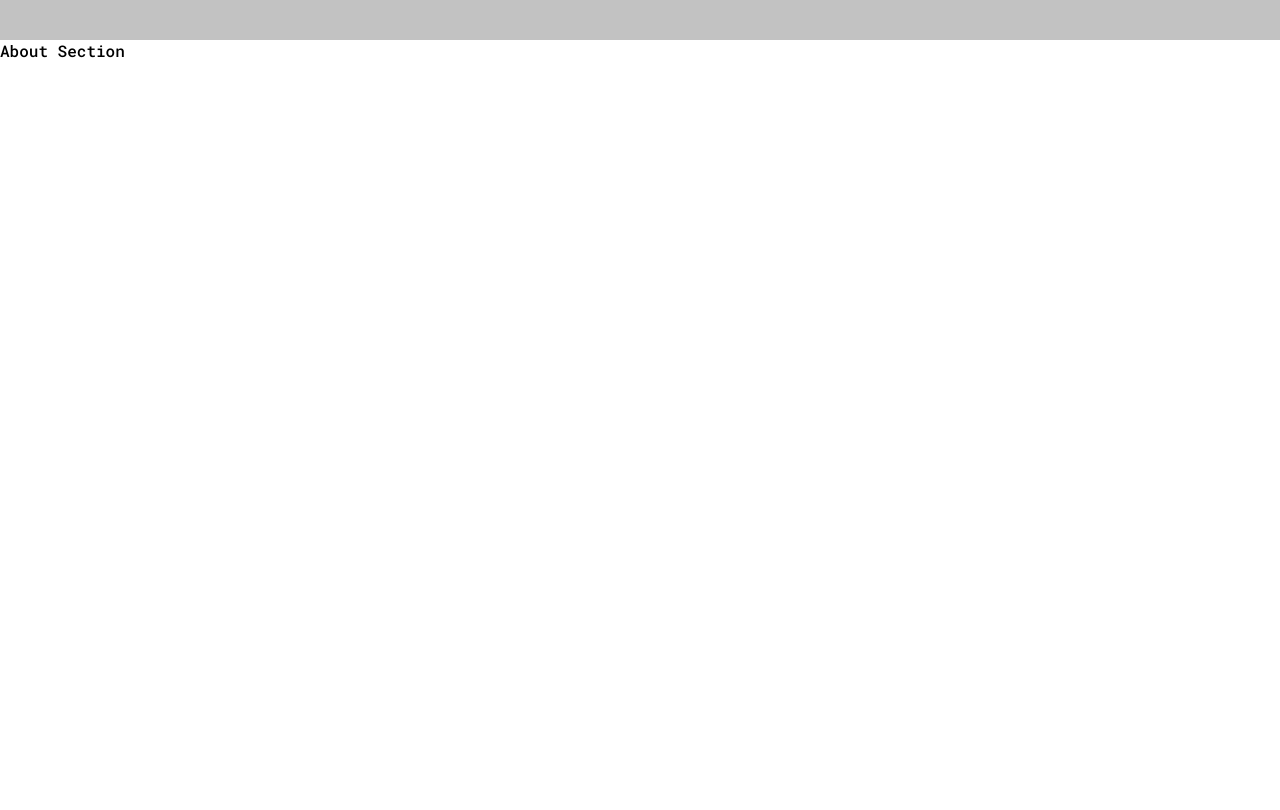
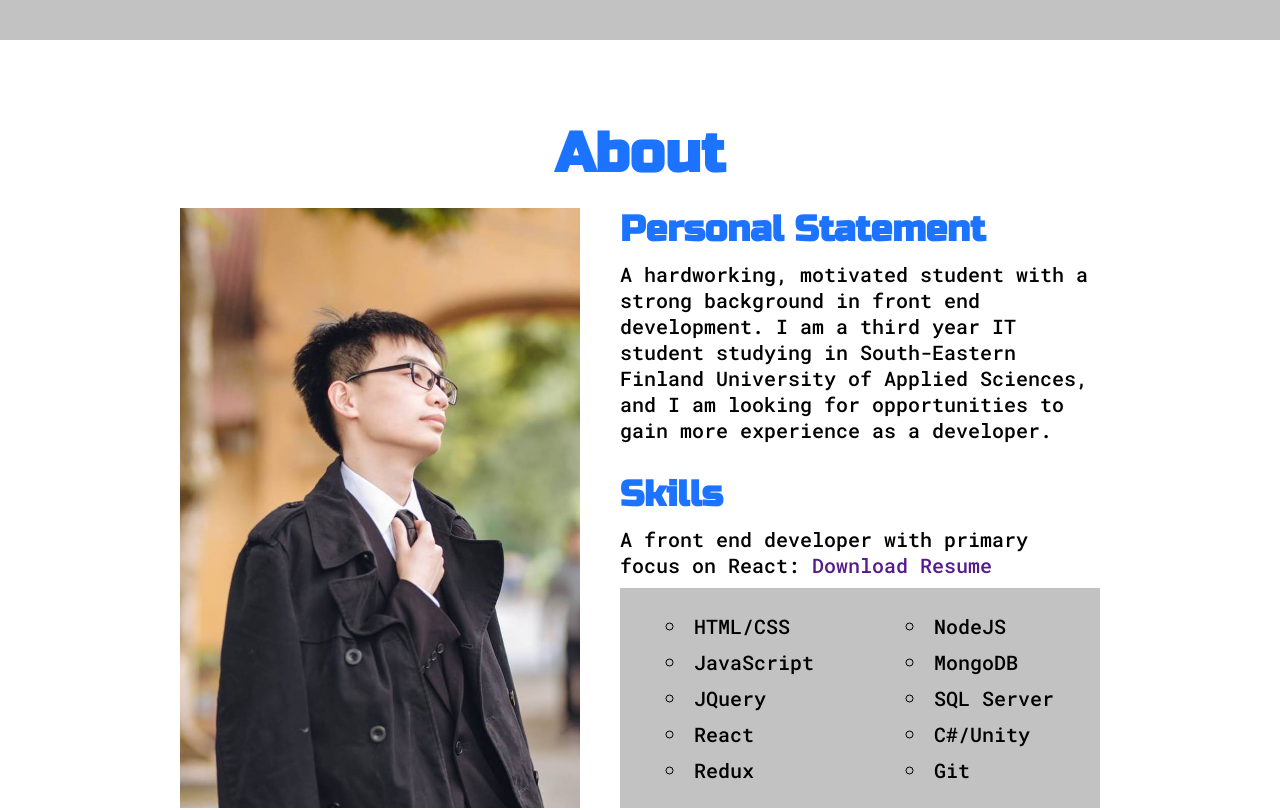
Before and after one commit to Hoang0211/portfolio, a React (Create React App) app: page / in a window 1280 px wide. Shown: the part 760-1570 px from the top of the page. Built offline with nearby package versions, Linux system fonts and the light colour scheme.

Commit message:
finish about section

```diff
--- a/src/components/MainSections/About/About.js
+++ b/src/components/MainSections/About/About.js
@@ -1,5 +1,49 @@
+import classes from "./About.module.css";
+
 const About = () => {
-  return <section id="about">About Section</section>;
+  return (
+    <section className={classes["about"]} id="about">
+      <h1 className={classes["title"]}>About</h1>
+      <div className={classes["about-container"]}>
+        <div className={classes["left-column"]}>
+          <div className={classes["about-picture-bg"]}></div>
+        </div>
+        <div className={classes["right-column"]}>
+          <h2 className={classes["subtitle"]}>Personal Statement</h2>
+          <p className={classes["statement"]}>
+            A hardworking, motivated student with a strong background in front
+            end development. I am a third year IT student studying in
+            South-Eastern Finland University of Applied Sciences, and I am
+            looking for opportunities to gain more experience as a developer.
+          </p>
+          <h2 className={classes["subtitle"]}>Skills</h2>
+          <p>
+            A front end developer with primary focus on React:{" "}
+            <a target="_blank" href="">
+              Download Resume
+            </a>
+          </p>
+          <div className={classes["skills-container"]}>
+            <ul>
+              <li>HTML/CSS</li>
+              <li>JavaScript</li>
+              <li>JQuery</li>
+              <li>React</li>
+              <li>Redux</li>
+            </ul>
+
+            <ul>
+              <li>NodeJS</li>
+              <li>MongoDB</li>
+              <li>SQL Server</li>
+              <li>C#/Unity</li>
+              <li>Git</li>
+            </ul>
+          </div>
+        </div>
+      </div>
+    </section>
+  );
 };
 
 export default About;
--- /dev/null
+++ b/src/components/MainSections/About/About.module.css
@@ -0,0 +1,62 @@
+.about {
+  min-height: 800px;
+  width: 1000px;
+  margin: 0 auto;
+  padding: calc(var(--nav-height) + 20px) 40px;
+  display: flex;
+  flex-direction: column;
+}
+.about-container {
+  display: flex;
+}
+.title,
+.subtitle {
+  color: var(--clr-accent);
+}
+.title {
+  padding-bottom: 20px;
+  text-align: center;
+}
+.about-picture-bg {
+  width: 400px;
+  height: 600px;
+  margin-right: 40px;
+  background-image: url("../../../assets/Avt3.jpg");
+  background-size: cover;
+  background-position: center;
+}
+.right-column p {
+  padding: 10px 0;
+  font-size: 20px;
+}
+.statement {
+  margin-bottom: 20px;
+}
+.skills-container {
+  padding: 20px 0;
+  display: flex;
+  flex-wrap: wrap;
+  justify-content: space-around;
+  font-size: 20px;
+  background: var(--clr-secondaryLight);
+}
+.skills-container ul {
+  list-style: circle;
+}
+.skills-container li {
+  list-style-position: inside;
+  padding: 5px 0;
+  text-align: left;
+}
+
+@media screen and (max-width: 1000px) {
+  .about {
+    width: 90%;
+  }
+  .about-picture-bg {
+    display: none;
+  }
+  .right-column {
+    text-align: center;
+  }
+}
--- a/src/components/MainSections/Home/Home.module.css
+++ b/src/components/MainSections/Home/Home.module.css
@@ -1,16 +1,15 @@
 .home {
   min-height: 100vh;
-  padding-top: calc(var(--nav-height) + 70px);
-
+  padding: calc(var(--nav-height) + 20px) 0;
+  display: flex;
+  justify-content: center;
+  align-items: center;
   background: var(--clr-secondaryLight);
 }
 .intro-wrapper {
   width: 1000px;
-  margin: 0 auto;
-
   box-shadow: -1px 1px 3px -1px var(--clr-primaryDark);
   border-radius: 5px 5px 0 0;
-
   background: var(--clr-primaryLight);
 }
 
@@ -19,17 +18,14 @@
   display: flex;
   justify-content: flex-start;
   align-items: center;
-
   border-bottom: 2px solid var(--clr-secondaryLight);
 }
 .dots-wrapper > * {
   height: 15px;
   width: 15px;
   margin: 0 5px;
-
   border-radius: 50%;
   box-shadow: -1px 1px 3px -1px var(--clr-secondaryDark);
-
   background: black;
 }
 .dot-yellow {
@@ -54,20 +50,19 @@
   flex-direction: column;
   align-items: flex-start;
 }
+.left-column h1 {
+  font-family: var(--ff-secondary);
+}
 .left-column a {
   margin-top: 15px;
   padding: 15px 30px;
-
   border: none;
   border-radius: 5px;
   outline: none;
-
   background: var(--clr-accent);
   color: var(--clr-primaryLight);
-
   font-size: 30px;
   font-family: var(--ff-btn);
-
   transition: 1s;
   cursor: pointer;
 }
@@ -86,11 +81,9 @@
 .profile-picture {
   height: 350px;
   width: 350px;
-
   display: flex;
   justify-content: center;
   align-items: center;
-
   box-shadow: 0 1px 0 0 var(--clr-accent);
   border-radius: 50%;
 }
@@ -108,9 +101,6 @@
   }
 }
 @media screen and (max-width: 1000px) {
-  .home {
-    padding-bottom: 70px;
-  }
   .content-wrapper {
     flex-direction: column-reverse;
   }
@@ -124,3 +114,13 @@
     padding: 40px 0 20px 0;
   }
 }
+@media screen and (max-width: 320px) {
+  .profile-picture {
+    height: 280px;
+    width: 280px;
+  }
+  .profile-picture-bg {
+    width: 250px;
+    height: 250px;
+  }
+}
--- a/src/components/MainSections/Projects/Projects.js
+++ b/src/components/MainSections/Projects/Projects.js
@@ -1,5 +1,11 @@
+import classes from "./Projects.module.css";
+
 const Projects = () => {
-  return <section id="projects">Projects Section</section>;
+  return (
+    <section className={classes["projects"]} id="projects">
+      Projects Section
+    </section>
+  );
 };
 
 export default Projects;
--- /dev/null
+++ b/src/components/MainSections/Projects/Projects.module.css
@@ -0,0 +1,4 @@
+.projects {
+  min-height: 100vh;
+  background: var(--clr-secondaryLight);
+}
--- a/src/index.css
+++ b/src/index.css
@@ -47,12 +47,17 @@ h5 {
 h6 {
   font-size: 16px;
 }
+h1,
+h2,
+h3,
+h4,
+h5,
+h6 {
+  font-family: var(--ff-primary);
+}
 a {
   text-decoration: none;
 }
 ul {
   list-style: none;
 }
-section {
-  min-height: 100vh;
-}
```
Also changed, not shown: src/assets/Avt3.jpg (added).
